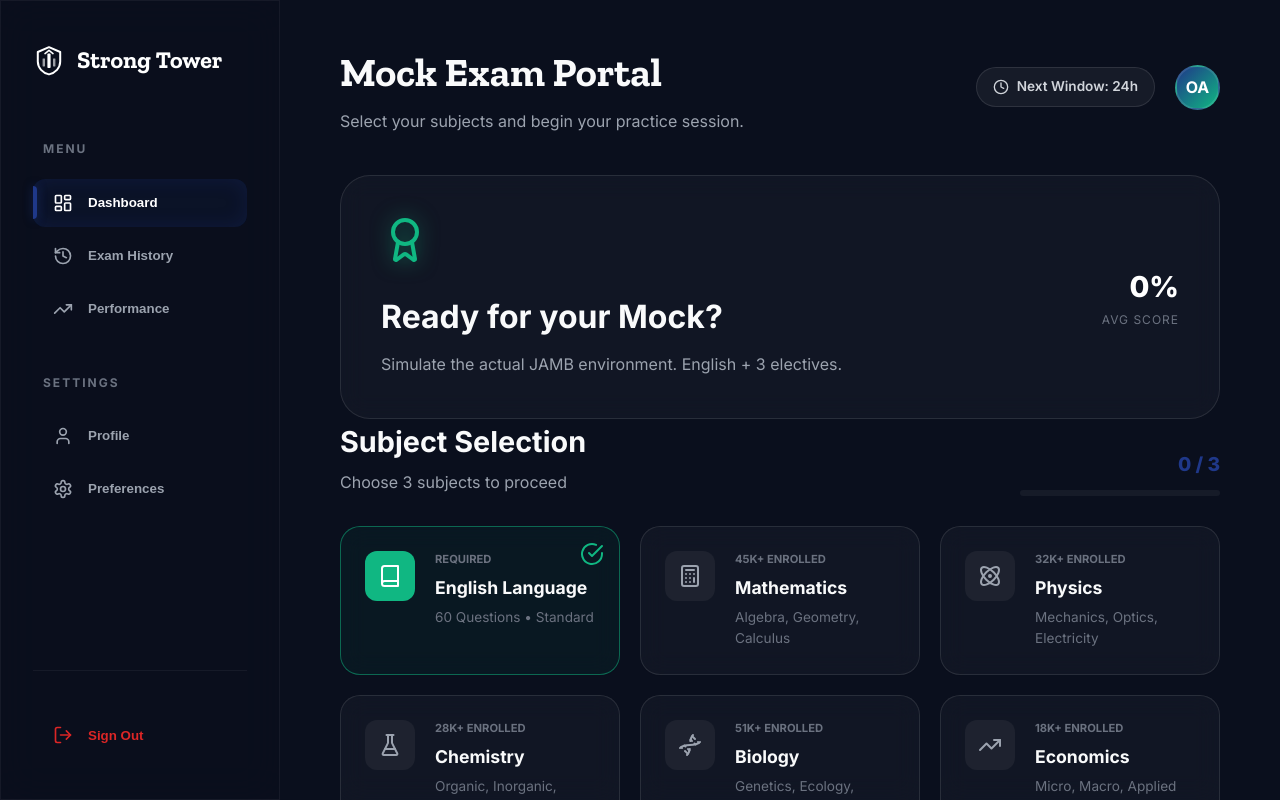
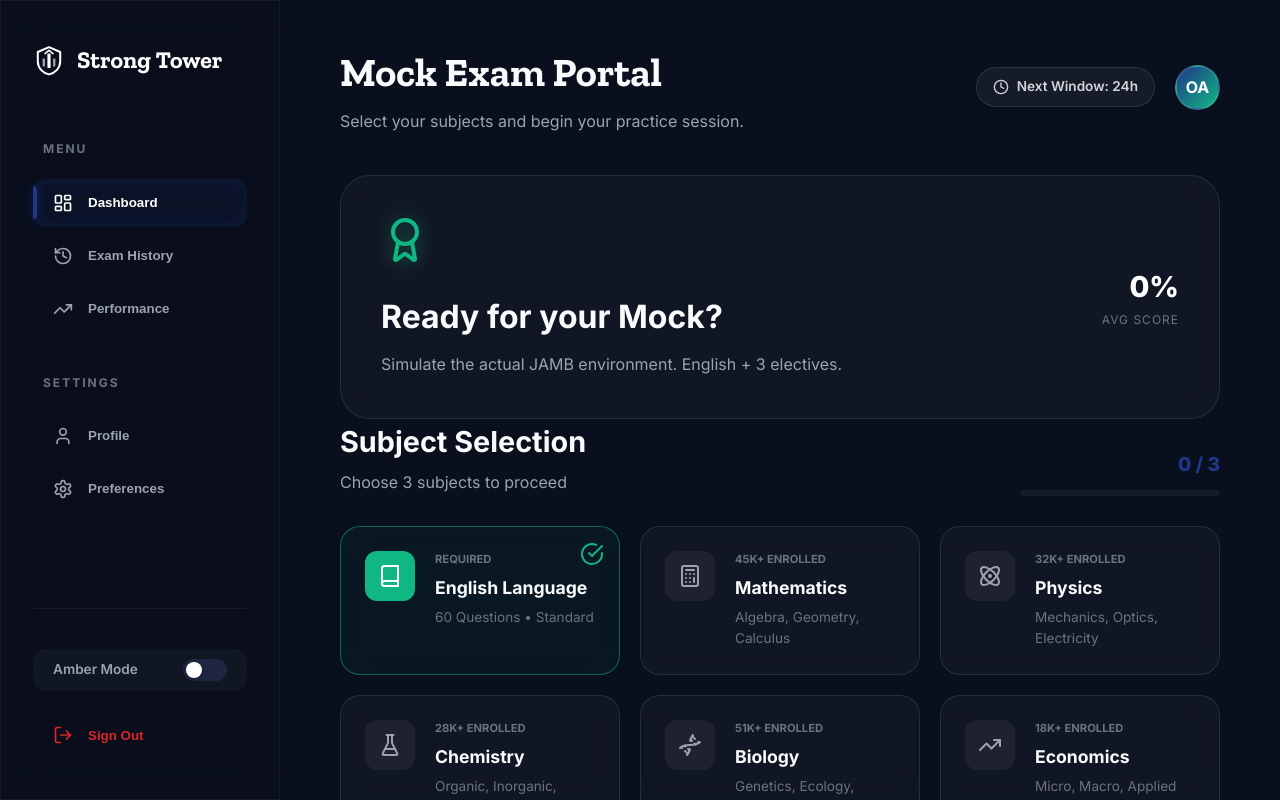
Before and after one commit to leaky001/jamb, a Next.js app in the folder frontend/: page /dashboard in a window 1280 px wide. Built offline with nearby package versions, Linux system fonts and the light colour scheme.

Commit message:
animation

```diff
--- a/frontend/app/dashboard/page.tsx
+++ b/frontend/app/dashboard/page.tsx
@@ -43,15 +43,15 @@ const AVAILABLE_SUBJECTS = [
   { id: 'comm', name: 'Commerce', desc: 'Trade, Finance, Marketing', students: '7k+', icon: Briefcase }
 ];
 
-const SidebarItem = ({ icon: Icon, label, active = false, onClick }: any) => (
+const SidebarItem = ({ icon: Icon, label, active = false, onClick, isYellow }: any) => (
   <motion.button
     whileHover={{ x: 5 }}
     onClick={onClick}
-    className={`${styles.sidebarItem} ${active ? styles.activeSidebarItem : ''}`}
+    className={`${styles.sidebarItem} ${active ? (isYellow ? styles.activeSidebarItemYellow : styles.activeSidebarItem) : ''}`}
   >
     <Icon size={20} />
     <span>{label}</span>
-    {active && <motion.div layoutId="activePill" className={styles.activePill} />}
+    {active && <motion.div layoutId="activePill" className={`${styles.activePill} ${isYellow ? styles.activePillYellow : ''}`} />}
   </motion.button>
 );
 
@@ -60,6 +60,7 @@ export default function Dashboard() {
   const [isStarting, setIsStarting] = useState(false);
   const [currentView, setCurrentView] = useState<'dashboard' | 'history' | 'performance'>('dashboard');
   const [examHistory, setExamHistory] = useState<any[]>([]);
+  const [isYellowTheme, setIsYellowTheme] = useState(false);
 
   React.useEffect(() => {
     // Load history from localStorage
@@ -111,19 +112,31 @@ export default function Dashboard() {
         <nav className={styles.sidebarNav}>
           <div className={styles.navGroup}>
             <p className={styles.navGroupLabel}>Menu</p>
-            <SidebarItem icon={LayoutDashboard} label="Dashboard" active={currentView === 'dashboard'} onClick={() => setCurrentView('dashboard')} />
-            <SidebarItem icon={History} label="Exam History" active={currentView === 'history'} onClick={() => setCurrentView('history')} />
-            <SidebarItem icon={TrendingUp} label="Performance" active={currentView === 'performance'} onClick={() => setCurrentView('performance')} />
+            <SidebarItem icon={LayoutDashboard} label="Dashboard" active={currentView === 'dashboard'} onClick={() => setCurrentView('dashboard')} isYellow={isYellowTheme} />
+            <SidebarItem icon={History} label="Exam History" active={currentView === 'history'} onClick={() => setCurrentView('history')} isYellow={isYellowTheme} />
+            <SidebarItem icon={TrendingUp} label="Performance" active={currentView === 'performance'} onClick={() => setCurrentView('performance')} isYellow={isYellowTheme} />
           </div>
 
           <div className={styles.navGroup}>
             <p className={styles.navGroupLabel}>Settings</p>
-            <SidebarItem icon={User} label="Profile" />
-            <SidebarItem icon={Settings} label="Preferences" />
+            <SidebarItem icon={User} label="Profile" isYellow={isYellowTheme} />
+            <SidebarItem icon={Settings} label="Preferences" isYellow={isYellowTheme} />
           </div>
         </nav>
 
         <div className={styles.sidebarFooter}>
+          <div className={styles.themeToggleArea}>
+             <span>Amber Mode</span>
+             <div
+               className={`${styles.toggleSwitch} ${isYellowTheme ? styles.toggleActive : ''}`}
+               onClick={() => setIsYellowTheme(!isYellowTheme)}
+             >
+                <motion.div
+                  animate={{ x: isYellowTheme ? 22 : 0 }}
+                  className={styles.toggleKnob}
+                />
+             </div>
+          </div>
           <button className={styles.logoutBtn}>
             <LogOut size={20} />
             <span>Sign Out</span>
--- a/frontend/styles/Dashboard.module.css
+++ b/frontend/styles/Dashboard.module.css
@@ -75,6 +75,12 @@
   box-shadow: inset 0 0 20px rgba(31, 58, 138, 0.2);
 }
 
+.activeSidebarItemYellow {
+  color: white;
+  background: hsla(var(--yellow-h), var(--yellow-s), var(--yellow-l), 0.1);
+  box-shadow: inset 0 0 20px hsla(var(--yellow-h), var(--yellow-s), var(--yellow-l), 0.2);
+}
+
 .activePill {
   position: absolute;
   left: 0;
@@ -86,9 +92,52 @@
   box-shadow: 0 0 10px var(--color-primary-glow);
 }
 
+.activePillYellow {
+  background: var(--color-yellow);
+  box-shadow: 0 0 10px var(--color-yellow-glow);
+}
+
 .sidebarFooter {
   padding-top: 40px;
   border-top: 1px solid rgba(255, 255, 255, 0.05);
+  display: flex;
+  flex-direction: column;
+  gap: 20px;
+}
+
+.themeToggleArea {
+  display: flex;
+  align-items: center;
+  justify-content: space-between;
+  padding: 10px 20px;
+  background: rgba(255, 255, 255, 0.03);
+  border-radius: 12px;
+  font-size: 0.85rem;
+  color: var(--gray-400);
+  font-weight: 600;
+}
+
+.toggleSwitch {
+  width: 44px;
+  height: 22px;
+  background: var(--surface-dark-light);
+  border-radius: 99px;
+  position: relative;
+  cursor: pointer;
+  padding: 3px;
+  transition: background 0.3s;
+}
+
+.toggleActive {
+  background: var(--color-yellow);
+}
+
+.toggleKnob {
+  width: 16px;
+  height: 16px;
+  background: white;
+  border-radius: 50%;
+  box-shadow: 0 2px 4px rgba(0,0,0,0.2);
 }
 
 .logoutBtn {
--- a/frontend/styles/globals.css
+++ b/frontend/styles/globals.css
@@ -19,6 +19,12 @@
   --accent-s: 95%;
   --accent-l: 53%;
   --color-accent: hsl(var(--accent-h), var(--accent-s), var(--accent-l));
+
+  --yellow-h: 48;
+  --yellow-s: 95%;
+  --yellow-l: 50%;
+  --color-yellow: hsl(var(--yellow-h), var(--yellow-s), var(--yellow-l));
+  --color-yellow-glow: hsla(var(--yellow-h), var(--yellow-s), var(--yellow-l), 0.5);
 
   --color-danger: #DC2626;
 
```
Also changed, not shown: 1 other file (tests, documents, lock files or other folders).
